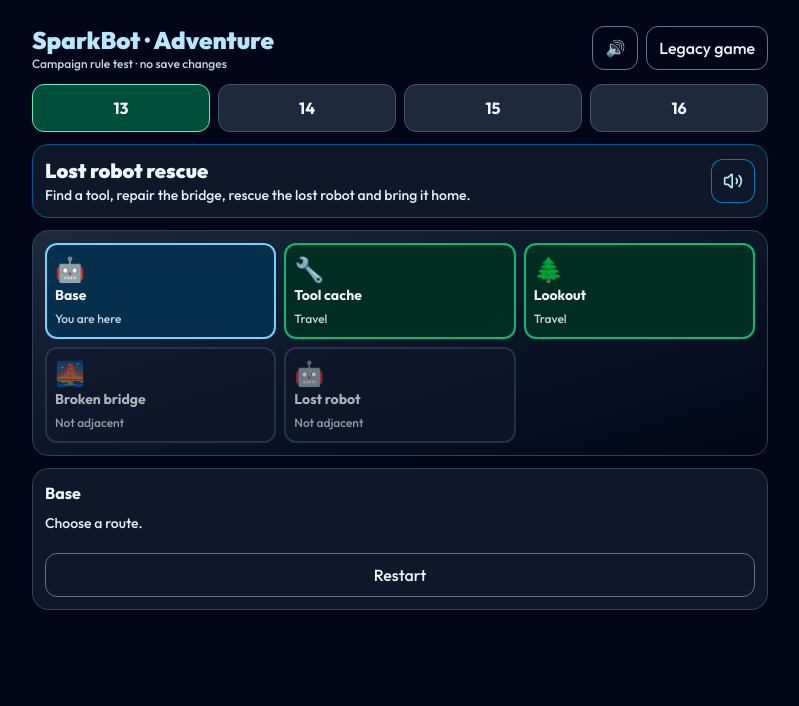
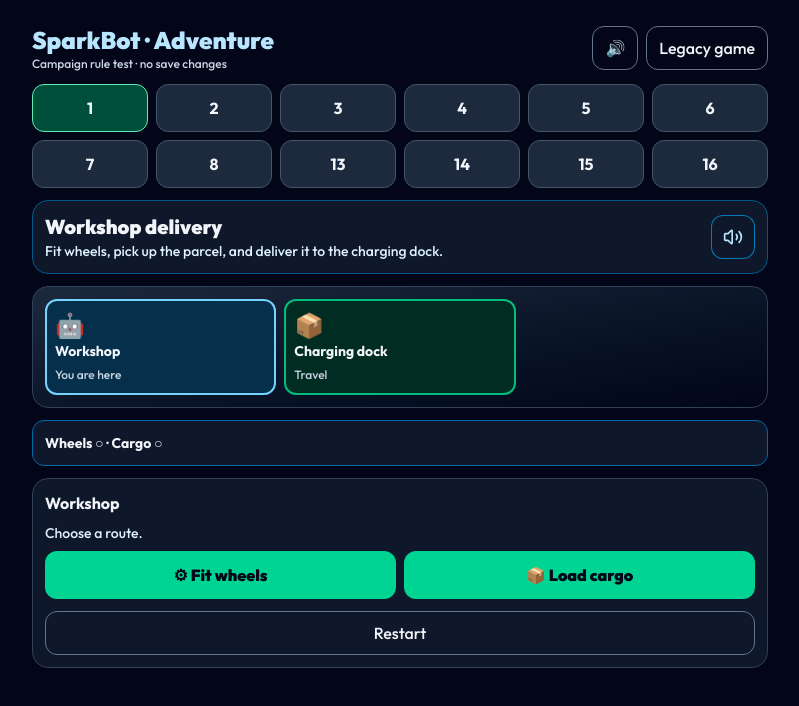
Before and after one commit to nandahtoon/SparkBot, a React (Vite) app: page / in a window 1280 px wide. Shown: the top 706 px of the page, without its empty margins (240-1039 px from the left). Built offline with nearby package versions, Linux system fonts and the light colour scheme.

Commit message:
SB-M03B: playable level picker, feedback and sequential preview navigation

```diff
--- a/src/components/AdventureSlicePreview.tsx
+++ b/src/components/AdventureSlicePreview.tsx
@@ -1,45 +1,49 @@
 import React,{useEffect,useState} from 'react';
 import {ADVENTURE_MISSION_DESIGNS} from '../game/adventureMissionDesign';
 import {SLICE_MISSIONS,startSlice,stepSlice,sliceActions,type SliceId,type Command} from '../game/adventureRuleSlice';
+import {isEarlyId,earlyStatus} from '../game/adventureEarlyRules';
 import {dismissSplashScreen} from '../game/splashScreen';
 import {CharacterVoiceButton} from './CharacterVoiceButton';
 
-const ids=[13,14,15,16] as const;
-const labels={collect:'Collect tool',repair:'Repair bridge',rescue:'Rescue robot',signal:'Send safe signal',allocate:'Deliver energy',reclaim:'Reclaim energy',scan:'Scan fault',align:'Align switch',restart:'Restart guardian'};
+const ids=[1,2,3,4,5,6,7,8,13,14,15,16] as const;
+const labels:Record<import('../game/adventureRuleSlice').SliceAction,string>={'fit-wheels':'⚙ Fit wheels','fit-treads':'⚙ Fit treads','load-cargo':'📦 Load cargo',deliver:'📦 Deliver','jump-short':'↗ Short jump','jump-long':'⤴ Long jump','place-plank':'🪵 Place plank','lock-plank':'🔒 Lock plank','test-bridge':'✓ Test bridge','pattern-move':'→ Add MOVE','pattern-turn':'↪ Add TURN','clear-pattern':'Clear pattern','trace-loop':'🔁 Repeat twice',boost:'⬆ Boost lift','lower-lift':'⬇ Lower lift',wait:'⏳ Wait',hop:'↗ Hop',charge:'🔋 Charge','rotate-wire':'🔄 Rotate switch',energize:'⚡ Energize',collect:'Collect tool',repair:'Repair bridge',rescue:'Rescue robot',signal:'Send safe signal',allocate:'Deliver energy',reclaim:'Reclaim energy',scan:'Scan fault',align:'Align switch',restart:'Restart guardian'};
 export function AdventureSlicePreview(){
- const [id,setId]=useState<SliceId>(13);
+ const [id,setId]=useState<SliceId>(1);
  const [state,setState]=useState(startSlice);
  const [muted,setMuted]=useState(false);
  useEffect(()=>{dismissSplashScreen({minVisibleMs:0});},[]);
  const mission=SLICE_MISSIONS[id],design=ADVENTURE_MISSION_DESIGNS.find(d=>d.id===id)!;
  const site=mission.sites.find(n=>n.id===state.at)!;
  const send=(cmd:Command)=>setState(s=>stepSlice(id,s,cmd));
- const select=(next:SliceId)=>{setId(next);setState(startSlice());};
+ const select=(next:SliceId)=>{if(next!==id){setId(next);setState(startSlice());}};
+ const nextId=ids[ids.indexOf(id)+1];
+ const actionTravel=id===2||id===6;
  return <main className="safe-top safe-bottom h-full overflow-y-auto bg-slate-950 text-slate-100">
   <div className="mx-auto flex max-w-3xl flex-col gap-3 p-4">
    <header className="flex flex-wrap items-center justify-between gap-2">
     <div><h1 className="text-2xl font-black text-sky-200">SparkBot · Adventure</h1><p className="text-xs text-slate-300">Campaign rule test · no save changes</p></div>
     <div className="flex gap-2"><button type="button" onClick={()=>setMuted(v=>!v)} aria-label={muted?'Unmute voice':'Mute voice'} className="min-h-11 rounded-xl border border-slate-500 px-3">{muted?'🔇':'🔊'}</button><a href="/?legacyGame=1" className="flex min-h-11 items-center rounded-xl border border-slate-500 px-3">Legacy game</a></div>
    </header>
-   <nav aria-label="Test missions" className="grid grid-cols-4 gap-2">{ids.map(n=><button key={n} type="button" aria-pressed={id===n} onClick={()=>select(n)} className={'min-h-12 rounded-xl border font-bold '+(id===n?'border-emerald-300 bg-emerald-900':'border-slate-600 bg-slate-800')}>{n}</button>)}</nav>
+   <nav aria-label="Test missions" className="grid grid-cols-6 gap-2">{ids.map(n=><button key={n} type="button" aria-pressed={id===n} onClick={()=>select(n)} className={'min-h-12 rounded-xl border font-bold '+(id===n?'border-emerald-300 bg-emerald-900':'border-slate-600 bg-slate-800')}>{n}</button>)}</nav>
    <section className="rounded-2xl border border-sky-800 bg-slate-900 p-3">
     <div className="flex items-center gap-2"><div className="flex-1"><h2 className="text-xl font-black">{design.title}</h2><p className="text-sm text-sky-100">{mission.goal}</p></div><CharacterVoiceButton id={'slice_goal_'+id} text={mission.goal} muted={muted}/></div>
    </section>
    <section aria-label="Connected mission sites" className="rounded-2xl border border-slate-700 bg-gradient-to-br from-slate-800 to-slate-950 p-3">
     <div className="grid grid-cols-2 gap-2 sm:grid-cols-3">{mission.sites.map(n=>{
       const here=state.at===n.id,reachable=site.links.includes(n.id),done=state.flags.includes(n.id)||(n.id==='tools'&&state.flags.includes('tool'));
-      return <button key={n.id} type="button" disabled={!reachable||state.won} aria-current={here?'location':undefined} aria-label={n.name+(here?', here':reachable?', connected':', not connected')} onClick={()=>send({kind:'move',to:n.id})} className={'min-h-20 rounded-xl border-2 p-2 text-left '+(here?'border-sky-300 bg-sky-950':reachable?'border-emerald-500 bg-emerald-950':'border-slate-700 bg-slate-900 opacity-70')}>
-       <span aria-hidden="true" className="block text-2xl">{here?'🤖':n.icon}{done?' ✓':''}</span><span className="block text-sm font-bold">{n.name}</span><span className="text-xs text-slate-300">{here?'You are here':reachable?'Travel':'Not adjacent'}</span>
+      return <button key={n.id} type="button" disabled={!reachable||state.won||actionTravel} aria-current={here?'location':undefined} aria-label={n.name+(here?', here':reachable?', connected':', not connected')} onClick={()=>send({kind:'move',to:n.id})} className={'min-h-20 rounded-xl border-2 p-2 text-left '+(here?'border-sky-300 bg-sky-950':reachable?'border-emerald-500 bg-emerald-950':'border-slate-700 bg-slate-900 opacity-70')}>
+       <span aria-hidden="true" className="block text-2xl">{here?'🤖':n.icon}{done?' ✓':''}</span><span className="block text-sm font-bold">{n.name}</span><span className="text-xs text-slate-300">{here?'You are here':reachable?(actionTravel?'Use jump / hop':'Travel'):'Not adjacent'}</span>
       </button>;
     })}</div>
    </section>
+   {isEarlyId(id)&&<div role="status" className="rounded-xl border border-sky-700 bg-slate-900 p-3 text-sm font-bold">{earlyStatus(id,state)}</div>}
    {id===15&&<div className="rounded-xl border border-amber-500 bg-slate-900 p-3 text-sm font-bold">⚡ Available: {3-state.power.shelter-state.power.lift} · Shelter {state.power.shelter}/1 · Lift {state.power.lift}/2</div>}
    <section className="rounded-2xl border border-slate-700 bg-slate-900 p-3">
     <h3 className="font-bold">{site.name}</h3>
     <p role="status" className="my-2 text-sm text-sky-100">{state.message}</p>
     <div className="flex flex-wrap gap-2">{!state.won&&sliceActions(id,state.at).map(action=><button key={action} type="button" onClick={()=>send({kind:'act',action})} className="min-h-12 flex-1 rounded-xl bg-emerald-400 px-3 font-black text-slate-950">{labels[action]}</button>)}</div>
     {state.won&&<div className="mt-2 text-xl font-black text-emerald-300">Mission complete! ⭐</div>}
-    <div className="mt-3 flex gap-2"><button type="button" onClick={()=>setState(startSlice())} className="min-h-11 flex-1 rounded-xl border border-slate-500">Restart</button>{state.won&&id<16&&<button type="button" onClick={()=>select((id+1) as SliceId)} className="min-h-11 flex-1 rounded-xl bg-sky-400 font-black text-slate-950">Next mission</button>}</div>
+    <div className="mt-3 flex gap-2"><button type="button" onClick={()=>setState(startSlice())} className="min-h-11 flex-1 rounded-xl border border-slate-500">Restart</button>{state.won&&nextId!==undefined&&<button type="button" onClick={()=>select(nextId!)} className="min-h-11 flex-1 rounded-xl bg-sky-400 font-black text-slate-950">Next mission</button>}</div>
    </section>
   </div>
  </main>;
```
